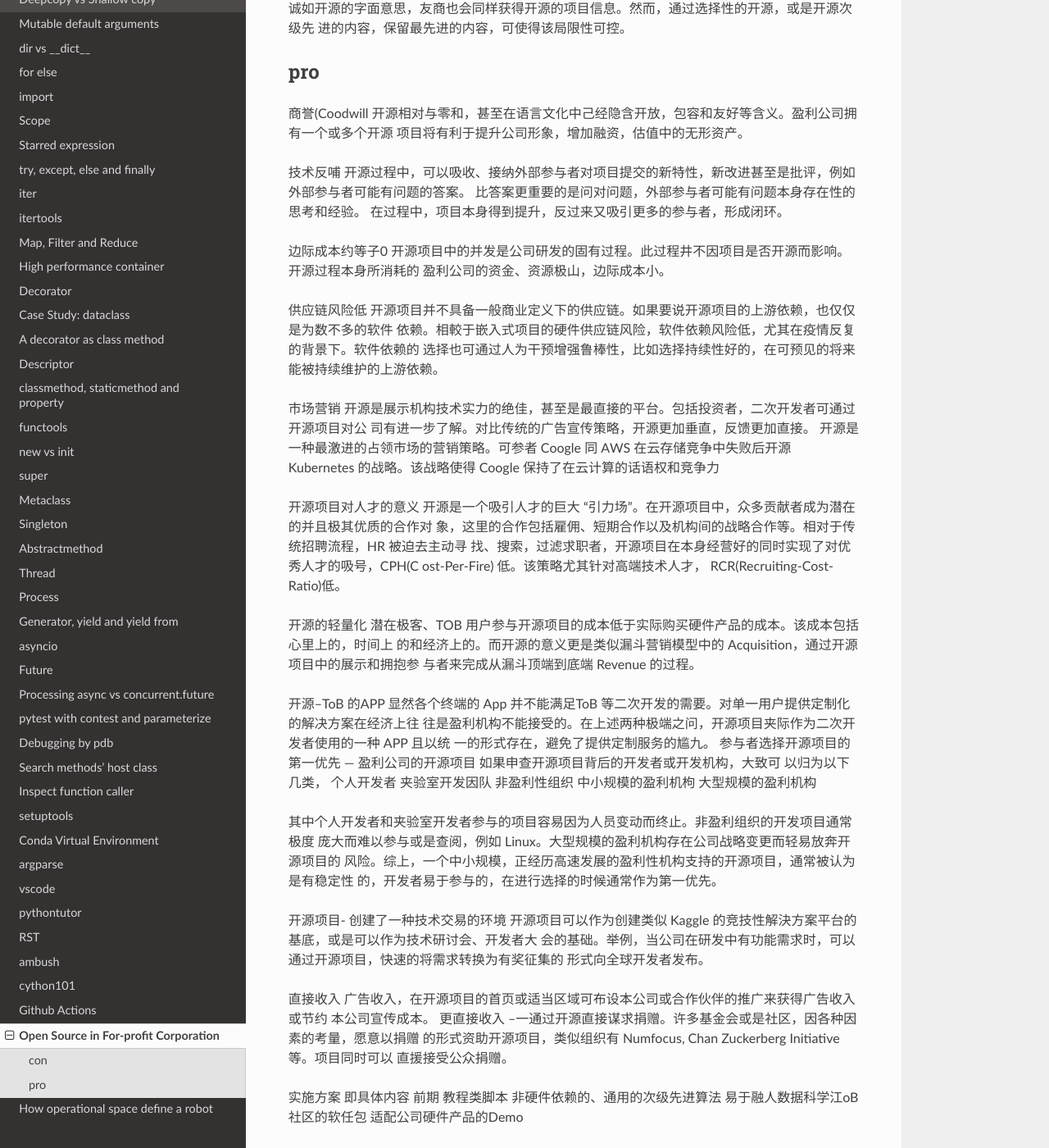
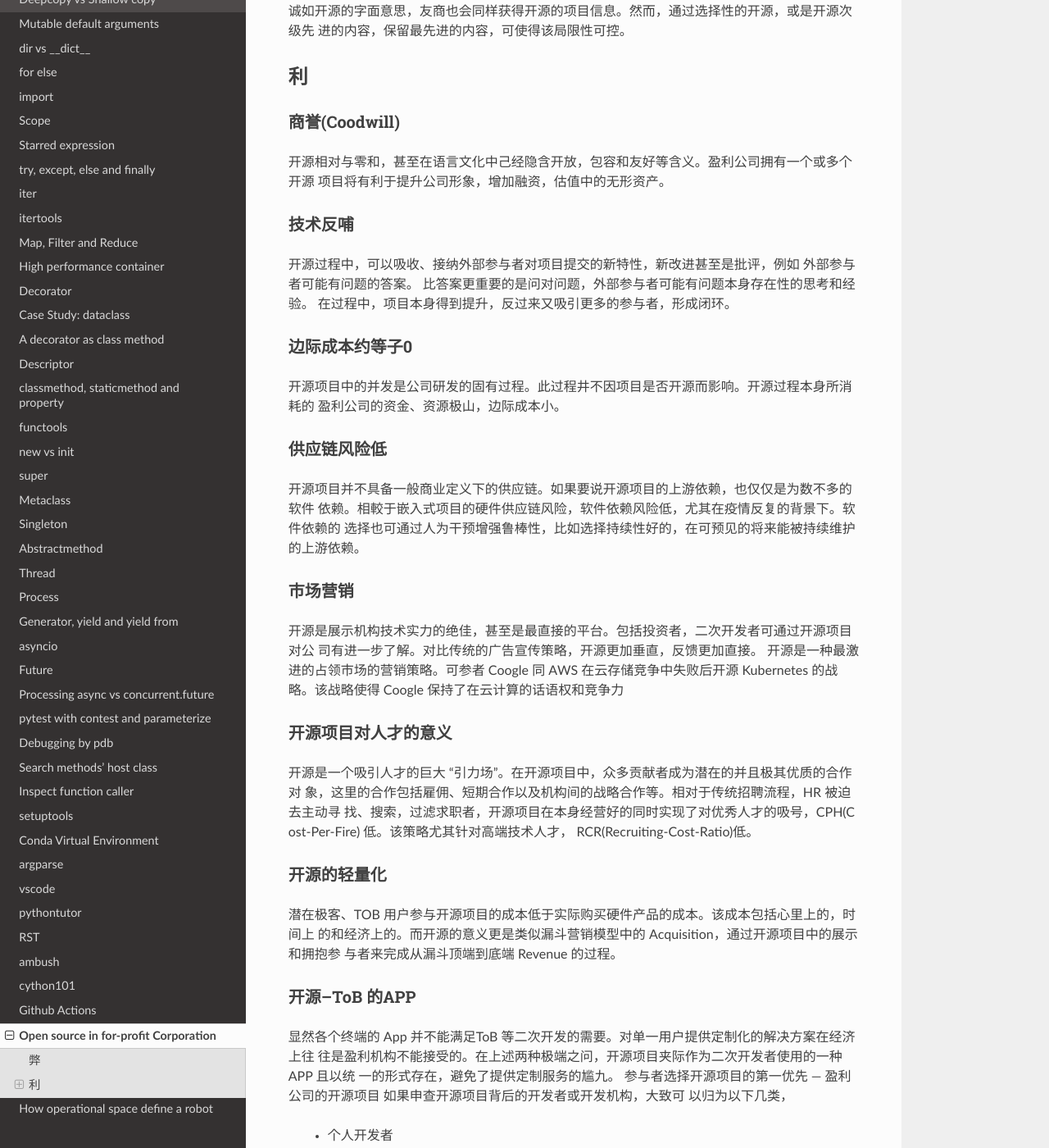
Before and after one commit to ke-zhang-rd/krystal, a Sphinx documentation site: the page built from docs/source/opensource.rst, in a window 1280 px wide and 1400 px high, scrolled down 361 px. Shown: the whole window at 82% size. Built offline with Sphinx 7.4.7 and the Read the Docs theme 2.0.0, drawn with Linux system fonts in a browser that asks for light colours; some of the changed text lies outside the part shown.

Commit message:
Update opensource.rst

```diff
--- a/docs/source/opensource.rst
+++ b/docs/source/opensource.rst
@@ -1,97 +1,106 @@
 =====================================
-Open Source in For-profit Corporation
+Open source in for-profit Corporation
 =====================================
 
-关于开源在盈利 (for-profit）机构的建议
+关于开源在盈利 (for-profit）机构的讨论
 
 
 早期，Apple 2在出售的时候附赠原理图(Schematics)。面对 Amazon 的竞争，MongoDB 选择了完全
 开源的策略。国内完全开源的神经搜索(neural search)公司 Jina 夹现了 3000W 美金的融资。在此历史和
 背景下，本文简要闻达开源在盈利（for-proft机构的利弊井提出一种推进方案。
 
-con
----
-
+弊
+--
 诚如开源的字面意思，友商也会同样获得开源的项目信息。然而，通过选择性的开源，或是开源次级先
 进的内容，保留最先进的内容，可使得该局限性可控。
 
 
-pro
----
+利
+--
 
-商誉(Coodwill
+
+
+商誉(Coodwill)
+~~~~~~~~~~~~~
 开源相对与零和，甚至在语言文化中己经隐含开放，包容和友好等含义。盈利公司拥有一个或多个开源
 项目将有利于提升公司形象，增加融资，估值中的无形资产。
 
+
 技术反哺
+~~~~~~~
+
 开源过程中，可以吸收、接纳外部参与者对项目提交的新特性，新改进甚至是批评，例如
 外部参与者可能有问题的答案。
 比答案更重要的是问对问题，外部参与者可能有问题本身存在性的思考和经验。
 在过程中，项目本身得到提升，反过来又吸引更多的参与者，形成闭环。
 
+
 边际成本约等子0
+~~~~~~~~~~~~~
 开源项目中的并发是公司研发的固有过程。此过程井不因项目是否开源而影响。开源过程本身所消耗的
 盈利公司的资金、资源极山，边际成本小。
 
 供应链风险低
+~~~~~~~~~~
 开源项目并不具备一般商业定义下的供应链。如果要说开源项目的上游依赖，也仅仅是为数不多的软件
 依赖。相較于嵌入式项目的硬件供应链风险，软件依赖风险低，尤其在疫情反复的背景下。软件依赖的
 选择也可通过人为干预增强鲁棒性，比如选择持续性好的，在可预见的将来能被持续维护的上游依赖。
 
 市场营销
+~~~~~~~
 开源是展示机构技术实力的绝佳，甚至是最直接的平台。包括投资者，二次开发者可通过开源项目对公
 司有进一步了解。对比传统的广告宣传策略，开源更加垂直，反馈更加直接。
 开源是一种最激进的占领市场的营销策略。可参者 Coogle 同 AWS 在云存储竞争中失败后开源
 Kubernetes 的战略。该战略使得 Coogle 保持了在云计算的话语权和竞争力
 
 开源项目对人才的意义
+~~~~~~~~~~~~~~~~~
 开源是一个吸引人才的巨大 “引力场”。在开源项目中，众多贡献者成为潜在的并且极其优质的合作对
 象，这里的合作包括雇佣、短期合作以及机构间的战略合作等。相对于传统招聘流程，HR 被迫去主动寻
 找、搜索，过滤求职者，开源项目在本身经营好的同时实现了对优秀人才的吸号，CPH(C ost-Per-Fire)
 低。该策略尤其针对高端技术人才， RCR(Recruiting-Cost-Ratio)低。
 
 开源的轻量化
+~~~~~~~~~~
 潜在极客、TOB 用户参与开源项目的成本低于实际购买硬件产品的成本。该成本包括心里上的，时间上
 的和经济上的。而开源的意义更是类似漏斗营销模型中的 Acquisition，通过开源项目中的展示和拥抱参
 与者来完成从漏斗顶端到底端 Revenue 的过程。
 
 开源--ToB 的APP
+~~~~~~~~~~~~~~
 显然各个终端的 App 并不能满足ToB 等二次开发的需要。对单一用户提供定制化的解决方案在经济上往
 往是盈利机构不能接受的。在上述两种极端之问，开源项目夹际作为二次开发者使用的一种 APP 且以统
 一的形式存在，避免了提供定制服务的尴九。
 参与者选择开源项目的第一优先 --- 盈利公司的开源项目
 如果申查开源项目背后的开发者或开发机构，大致可 以归为以下几类，
-个人开发者
-夹验室开发因队
-非盈利性组织
-中小规模的盈利机枸
-大型规模的盈利机构
+
+  * 个人开发者
+  * 实验室开发因队
+  * 非盈利性组织
+  * 中小规模的盈利机枸
+  * 大型规模的盈利机构
 
 其中个人开发者和夹验室开发者参与的项目容易因为人员变动而终止。非盈利组织的开发项目通常极度
 庞大而难以参与或是查阅，例如 Linux。大型规模的盈利机构存在公司战略变更而轻易放奔开源项目的
 风险。综上，一个中小规模，正经历高速发展的盈利性机构支持的开源项目，通常被认为是有稳定性
 的，开发者易于参与的，在进行选择的时候通常作为第一优先。
 
-开源项目- 创建了一种技术交易的环境
+开源项目---创建了一种技术交易的环境
+~~~~~~~~~~~~~~~~~~~~~~~~~~~~~~
 开源项目可以作为创建类似 Kaggle 的竞技性解決方案平台的基底，或是可以作为技术研讨会、开发者大
 会的基础。举例，当公司在研发中有功能需求时，可以通过开源项目，快速的将需求转换为有奖征集的
 形式向全球开发者发布。
 
 直接收入
+~~~~~~~
 广告收入，在开源项目的首页或适当区域可布设本公司或合作伙伴的推广来获得广告收入或节约
 本公司宣传成本。
+
 更直接收入
+~~~~~~~~~
 --一通过开源直接谋求捐赠。许多基金会或是社区，因各种因素的考量，愿意以捐赠
 的形式资助开源项目，类似组织有 Numfocus, Chan Zuckerberg Initiative 等。项目同时可以
 直援接受公众捐赠。
-
-实施方案
-即具体内容
-前期
-教程类脚本
-非硬件依赖的、通用的次级先进算法
-易于融人数据科学江oB 社区的软任包
-适配公司硬件产品的Demo
 
 与在最后，当前的现状是许多开源软件难以商业化，仅仅依靠个人或者小团队的无私贡献难以维系。许
 多开源团队也在努力实现商业化的路上，例如努力向了C证明自己的产品具有商业化的潜力等。
```
Also changed, not shown: other parts of docs/source/opensource.rst (+1 -0 lines).
